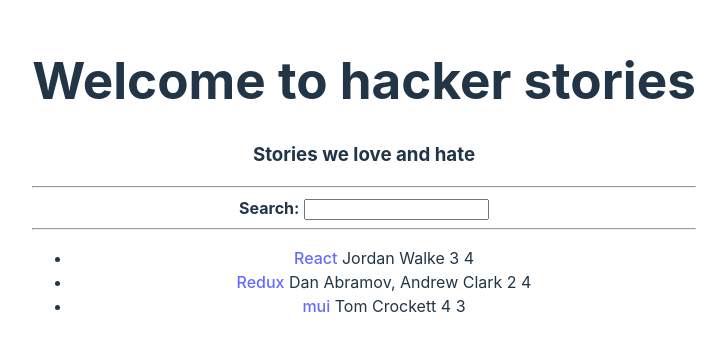
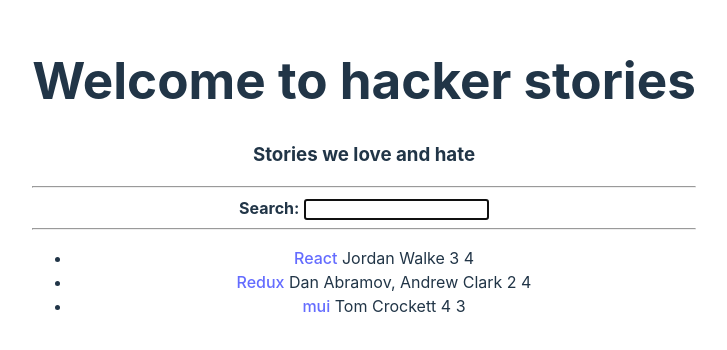
Before and after one commit to notauserx/studious-meme, a React (Vite) app: page / in a window 1280 px wide. Shown: the part 224-574 px from the top of the page, without its empty margins (276-1003 px from the left). Built offline with nearby package versions, Linux system fonts and the light colour scheme.

Commit message:
set autofocus declaratively

```diff
--- a/src/App.tsx
+++ b/src/App.tsx
@@ -62,6 +62,8 @@
 
   const filteredStories = stories.filter(x => x.title.toLowerCase().includes(searchTerm.toLowerCase()))
 
+  const isFocused = true;
+
   return (
     <div>
 
@@ -71,6 +73,7 @@
         id="search"
         label="Search"
         value={searchTerm}
+        isFocused={isFocused}
         onInputChange={handleSearch}
       >
         <strong>Search:</strong>
@@ -91,13 +94,14 @@
 )
 
 const InputWithLabel = ({
-  id, label, value, type='text', onInputChange, children}:
+  id, label, value, type='text', onInputChange, isFocused, children}:
   {
     id: string,
     label: string,
     value: string,
     type?: string,
     onInputChange: (event: React.ChangeEvent<HTMLInputElement>) => void,
+    isFocused: boolean,
     children: React.ReactNode
   } ) => (
     <>
@@ -107,6 +111,7 @@
         id={id}
         type={type}
         value={value}
+        autoFocus={isFocused}
         onChange={onInputChange}
       />
 
```
